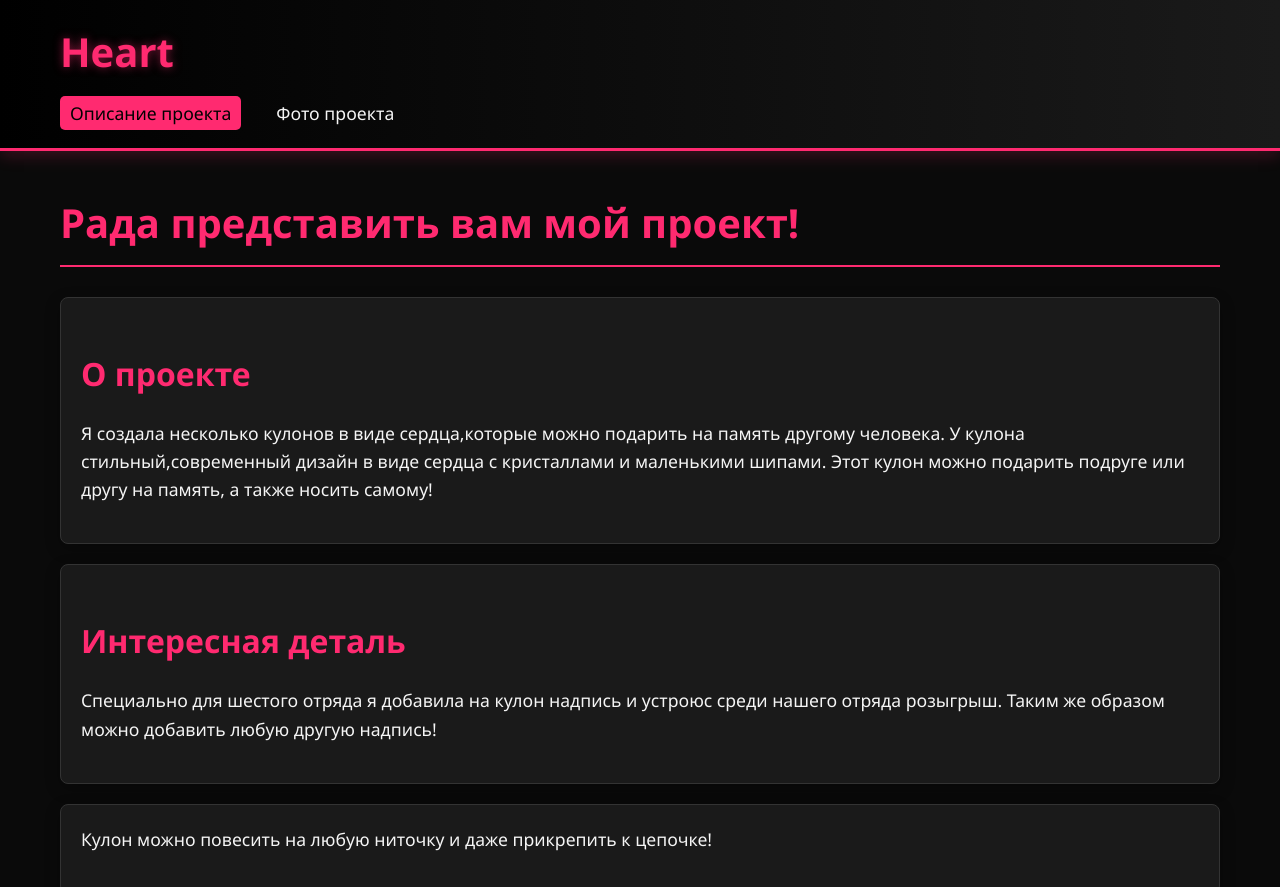
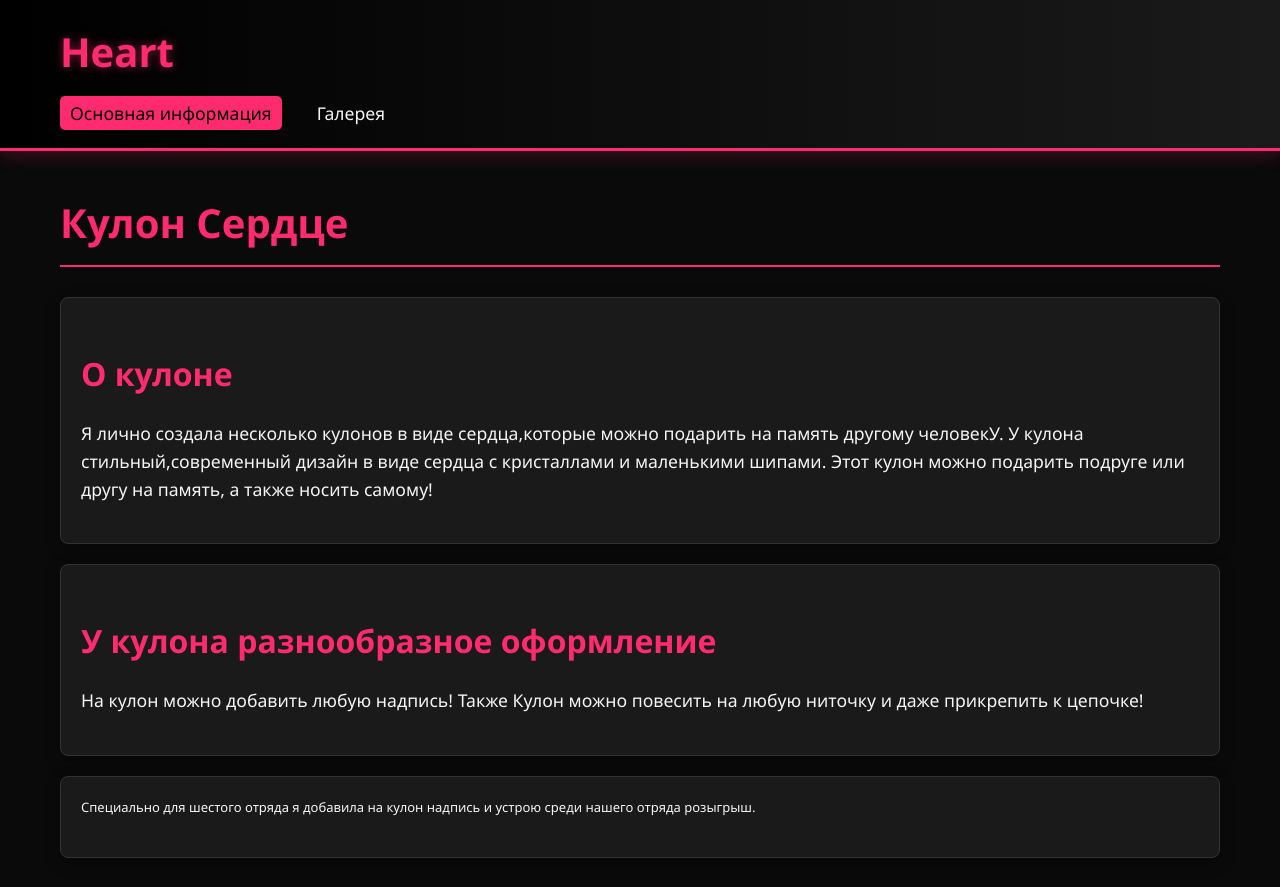
Before and after one commit to karkarob/heart, a plain HTML site: page index.html in a window 1280 px wide. Shown: the top 887 px of the page. Drawn offline with Linux system fonts and the light colour scheme.

Commit message:
Update index.html

```diff
--- a/index.html
+++ b/index.html
@@ -243,8 +243,8 @@
             <div class="logo">Heart</div>
             <nav>
                 <ul>
-                    <li><a href="#" class="active" onclick="showPage('home')">Описание проекта</a></li>
-                    <li><a href="#" onclick="showPage('gallery')">Фото проекта</a></li>
+                    <li><a href="#" class="active" onclick="showPage('home')">Основная информация</a></li>
+                    <li><a href="#" onclick="showPage('gallery')">Галерея</a></li>
                 </ul>
             </nav>
         </div>
@@ -254,27 +254,27 @@
         <div class="container">
             <!-- Главная страница -->
             <section id="home" class="page active">
-                <h1>Рада представить вам мой проект!</h1>
+                <h1>Кулон Сердце</h1>
 
                 <div class="card">
-                    <h2>О проекте</h2>
-                    <p>Я создала несколько кулонов в виде сердца,которые можно подарить на память другому человека. У кулона стильный,современный дизайн в виде сердца с кристаллами и маленькими шипами. Этот кулон можно подарить подруге или другу на память, а также носить самому!</p>
+                    <h2>О кулоне</h2>
+                    <p>Я лично создала несколько кулонов в виде сердца,которые можно подарить на память другому человекУ. У кулона стильный,современный дизайн в виде сердца с кристаллами и маленькими шипами. Этот кулон можно подарить подруге или другу на память, а также носить самому!</p>
                 </div>
 
                 <div class="card">
-                    <h2>Интересная деталь</h2>
-                    <p>Специально для шестого отряда я добавила на кулон надпись и устроюс среди нашего отряда розыгрыш. Таким же образом можно добавить любую другую надпись!</p>
+                    <h2>У кулона разнообразное оформление</h2>
+                    <p>На кулон можно добавить любую надпись! Также Кулон можно повесить на любую ниточку и даже прикрепить к цепочке!</p>
                 </div>
 
                 <div class="card">
-                    <p>Кулон можно повесить на любую ниточку и даже прикрепить к цепочке!</p>
+                    <p style="font-size: small;">Специально для шестого отряда я добавила на кулон надпись и устрою среди нашего отряда розыгрыш.</p>
                 </div>
             </section>
 
             <!-- Галерея -->
             <section id="gallery" class="page">
                 <h1>Фото</h1>
-                <p>Здесь можно разместить фотографии моего проекта</p>
+                <p>Фотографии оформленя и разработки.</p>
 
                 <div class="gallery">
                     <div class="gallery-item"></div>
```
